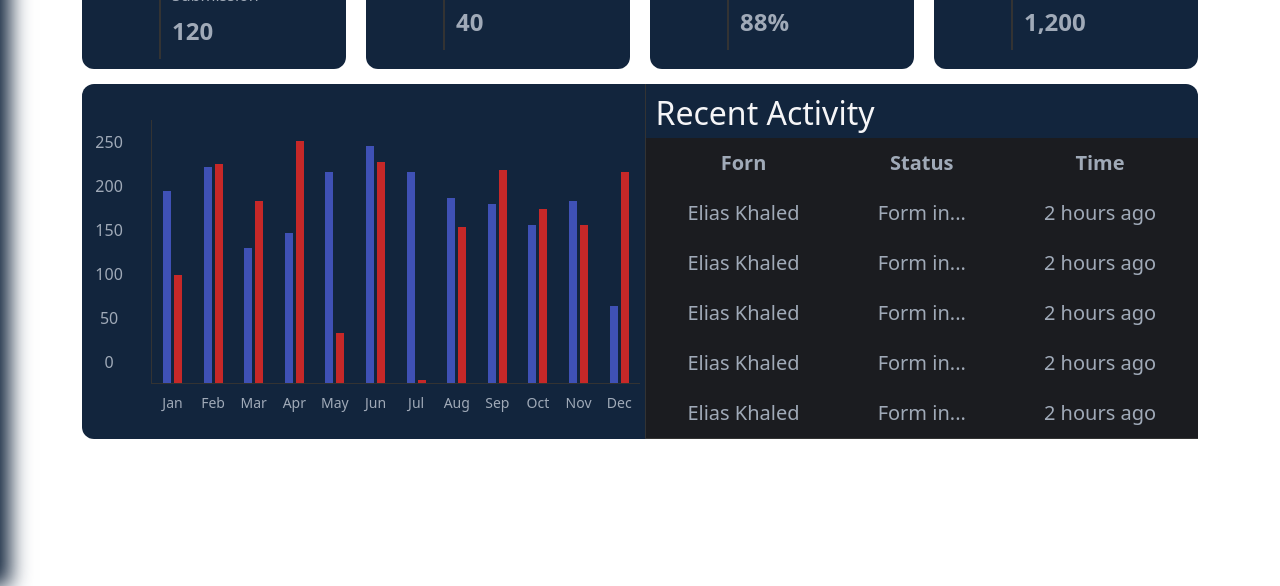
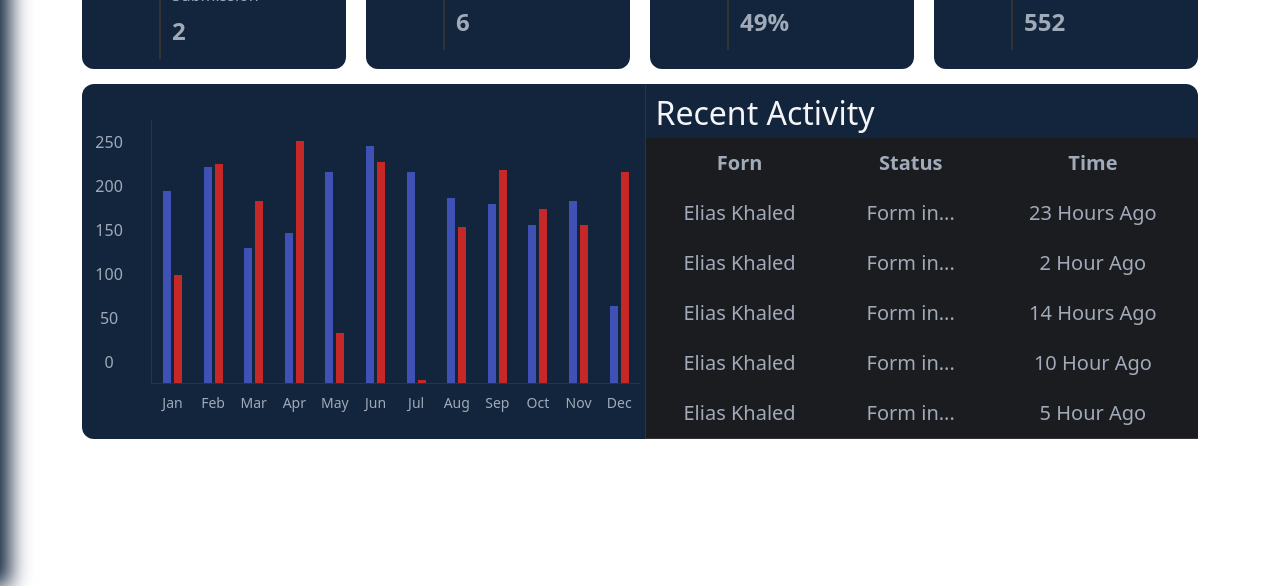
Before and after one commit to eliasAbo-omar/dash-bord, a website built with Vite: page index.html in a window 1280 px wide. Shown: the part 214-800 px from the top of the page. Built offline with nearby package versions, Linux system fonts and the light colour scheme; files whose address does not match are found by name.

Commit message:
add Random Number on Dash Bord

```diff
--- a/index.html
+++ b/index.html
@@ -60,7 +60,7 @@
             </div>
             <div class="text-card">
               <h4>New Form <n>Submission</n></h4>
-              <p>120</p>
+              <p></p>
             </div>
           </div>
           <div class="total-card">
@@ -69,7 +69,7 @@
             </div>
             <div class="text-card">
               <h4>Open Lists</h4>
-              <p>40</p>
+              <p></p>
             </div>
           </div>
           <div class="total-card">
@@ -78,7 +78,7 @@
             </div>
             <div class="text-card">
               <h4>Completion Rate</h4>
-              <p>88%</p>
+              <p></p>
             </div>
           </div>
           <div class="total-card">
@@ -87,7 +87,7 @@
             </div>
             <div class="text-card">
               <h4>Active Profiles</h4>
-              <p>1,200</p>
+              <p></p>
             </div>
           </div>
         </div>
@@ -178,27 +178,27 @@
                 <tr>
                   <td>Elias Khaled</td>
                   <td>Form in...</td>
-                  <td>2 hours ago</td>
+                  <td class="time"></td>
                 </tr>
                 <tr>
                   <td>Elias Khaled</td>
                   <td>Form in...</td>
-                  <td>2 hours ago</td>
+                  <td class="time"></td>
                 </tr>
                 <tr>
                   <td>Elias Khaled</td>
                   <td>Form in...</td>
-                  <td>2 hours ago</td>
+                  <td class="time"></td>
                 </tr>
                 <tr>
                   <td>Elias Khaled</td>
                   <td>Form in...</td>
-                  <td>2 hours ago</td>
+                  <td class="time"></td>
                 </tr>
                 <tr>
                   <td>Elias Khaled</td>
                   <td>Form in...</td>
-                  <td>2 hours ago</td>
+                  <td class="time"></td>
                 </tr>
               </tbody>
             </table>
--- a/src/main.ts
+++ b/src/main.ts
@@ -128,3 +128,37 @@ blue.forEach((item: HTMLElement, i: n) => {
     item.style.height = `${random}%`;
   }, i * 100);
 });
+
+// ========== list Value ===========
+
+const p = document.querySelectorAll(
+  ".total-card .text-card p",
+) as NodeListOf<HTMLElement>;
+
+interface P {
+  max: n;
+  suffix: s;
+}
+
+const configs: P[] = [
+  { max: 120, suffix: "" },
+  { max: 100, suffix: "" },
+  { max: 100, suffix: "%" },
+  { max: 1200, suffix: "" },
+];
+
+p.forEach((item: HTMLElement, i: n) => {
+  const config: P | undefined = configs[i];
+  if (config) {
+    const random = Math.floor(Math.random() * config.max) + 1;
+    item.textContent = `${random}${config.suffix}`;
+  }
+});
+
+const time = document.querySelectorAll(".time") as NodeListOf<HTMLElement>;
+
+time.forEach((item: HTMLElement) => {
+  const random = Math.floor(Math.random() * 24) + 1;
+  const unit = random <= 10 ? "Hour" : "Hours";
+  item.textContent = `${random} ${unit} Ago`;
+});
```
Also changed, not shown: dist/main.js, 1 other file.
